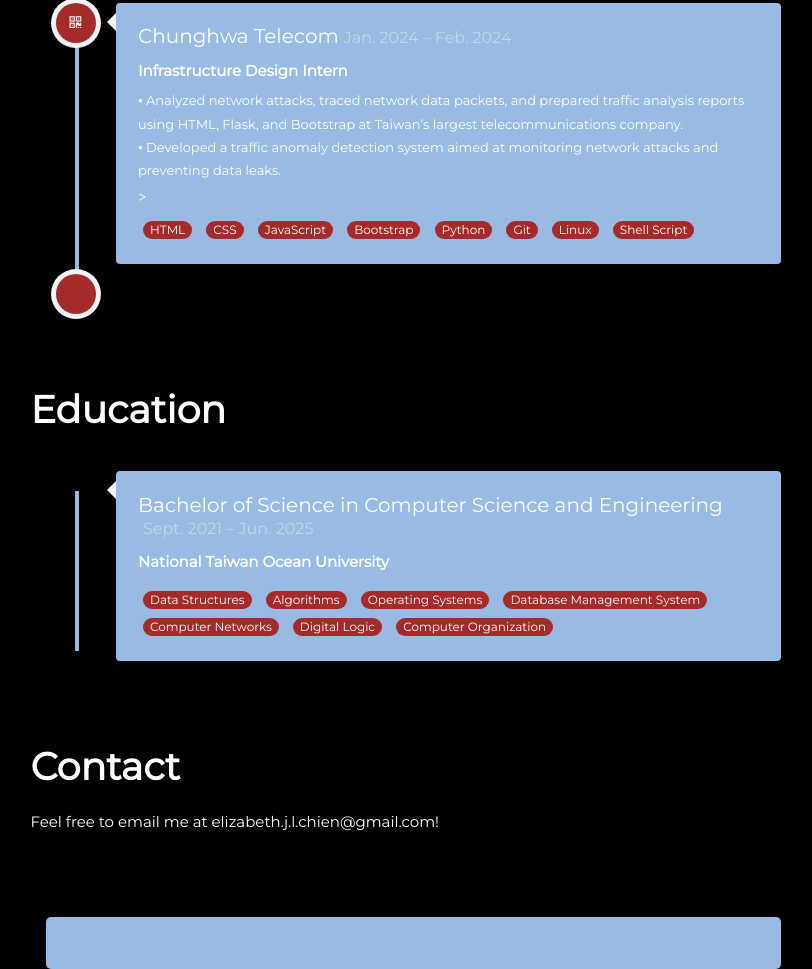
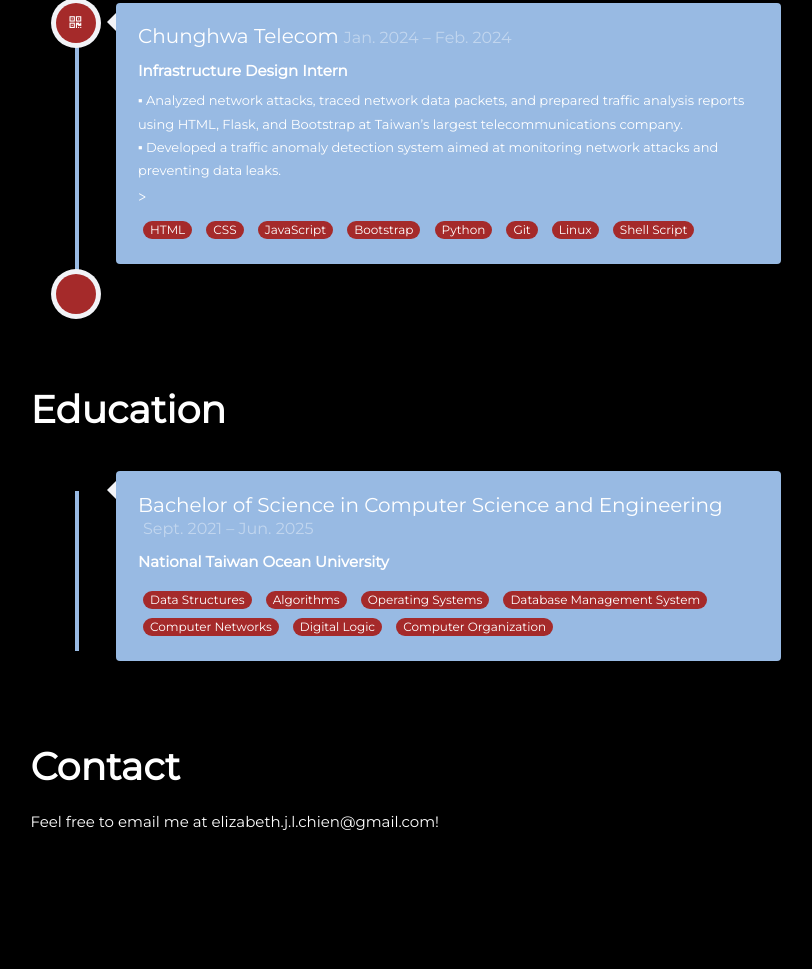
Before and after one commit to elisa40334/Portfolio, a plain HTML site: page index.html in a window 1280 px wide. Shown: the part 2573-3542 px from the top of the page, without its empty margins (377-1189 px from the left). After the commit the page ends 3445 px from the top, so only its background shows below. Drawn offline with nearby package versions, Linux system fonts and the light colour scheme; no server answers; a web font is replaced by a local one.

Commit message:
Add files via upload

```diff
--- a/index.html
+++ b/index.html
@@ -492,12 +492,12 @@
             </section>
             <!--------------------[END] Contact----------------------------->
             <!--------------------[START] Footer---------------------------->
-            <section class="colorlib-footer no-print" data-section="footer">
+            <!-- <section class="colorlib-footer no-print" data-section="footer">
                <div class="colorlib-narrow-content">
                   <footer class="footer" id="footer">
                   </footer>
                </div>
-            </section>
+            </section> -->
             <!--------------------[END] Footer------------------------------>
          </div>
          <!-----[END] Main Page--------->
```
